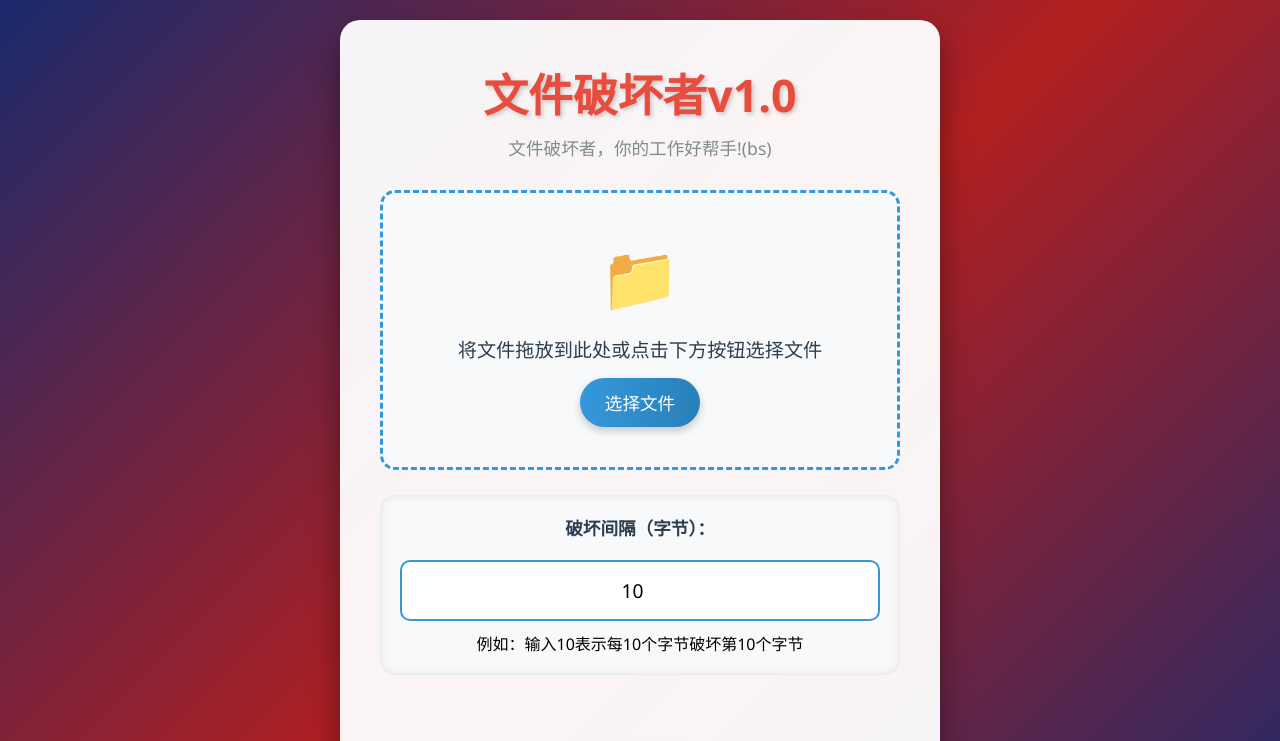
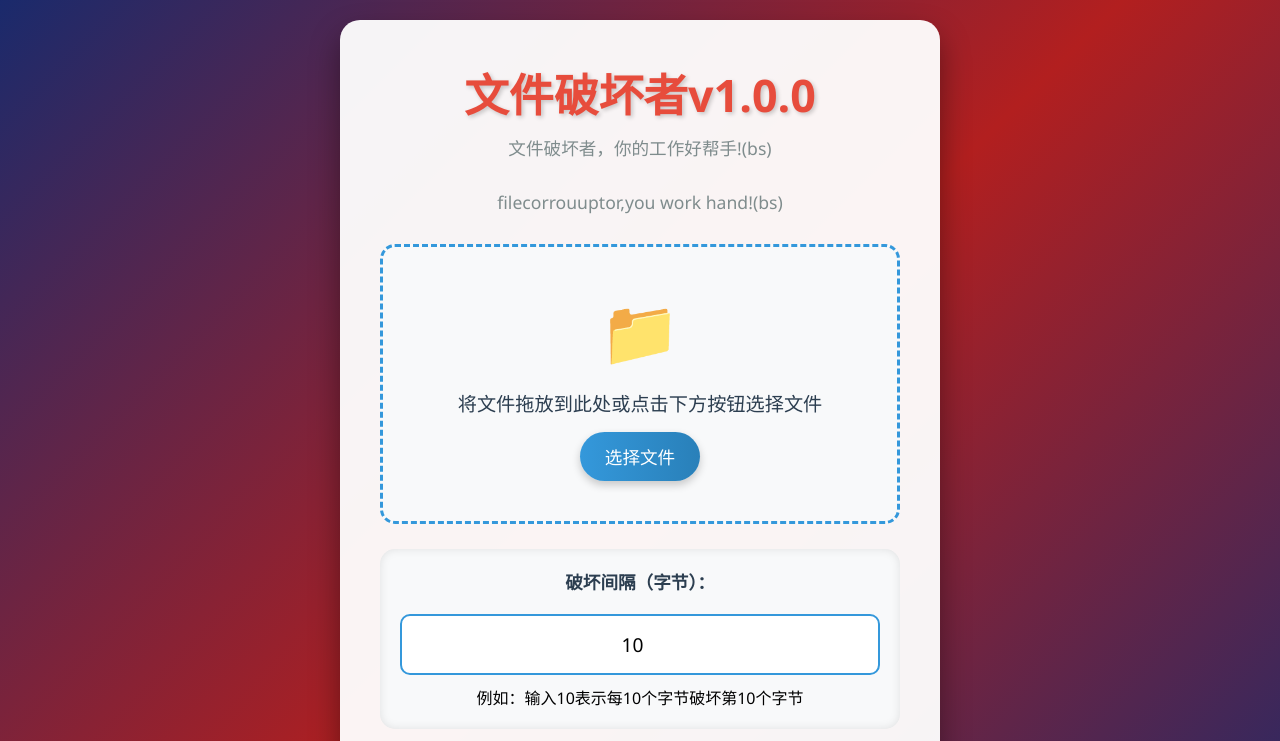
Before and after one commit to jiangwengxiang/filecorruptor, a plain HTML site: page index.html in a window 1280 px wide. Shown: the top 741 px of the page. Drawn offline with Linux system fonts and the light colour scheme.

Commit message:
Update README

```diff
--- a/index.html
+++ b/index.html
@@ -230,8 +230,10 @@
 </head>
 <body>
     <div class="container">
-        <h1>文件破坏者v1.0</h1>
+        <h1>文件破坏者v1.0.0</h1>
         <p class="subtitle">文件破坏者，你的工作好帮手!(bs)</p>
+	<p class="subtitle">filecorrouuptor,you work hand!(bs)</p>
+
 
         <div class="upload-area" id="dropArea">
             <div class="upload-icon">📁</div>
```
Also changed, not shown: 1 other file.
